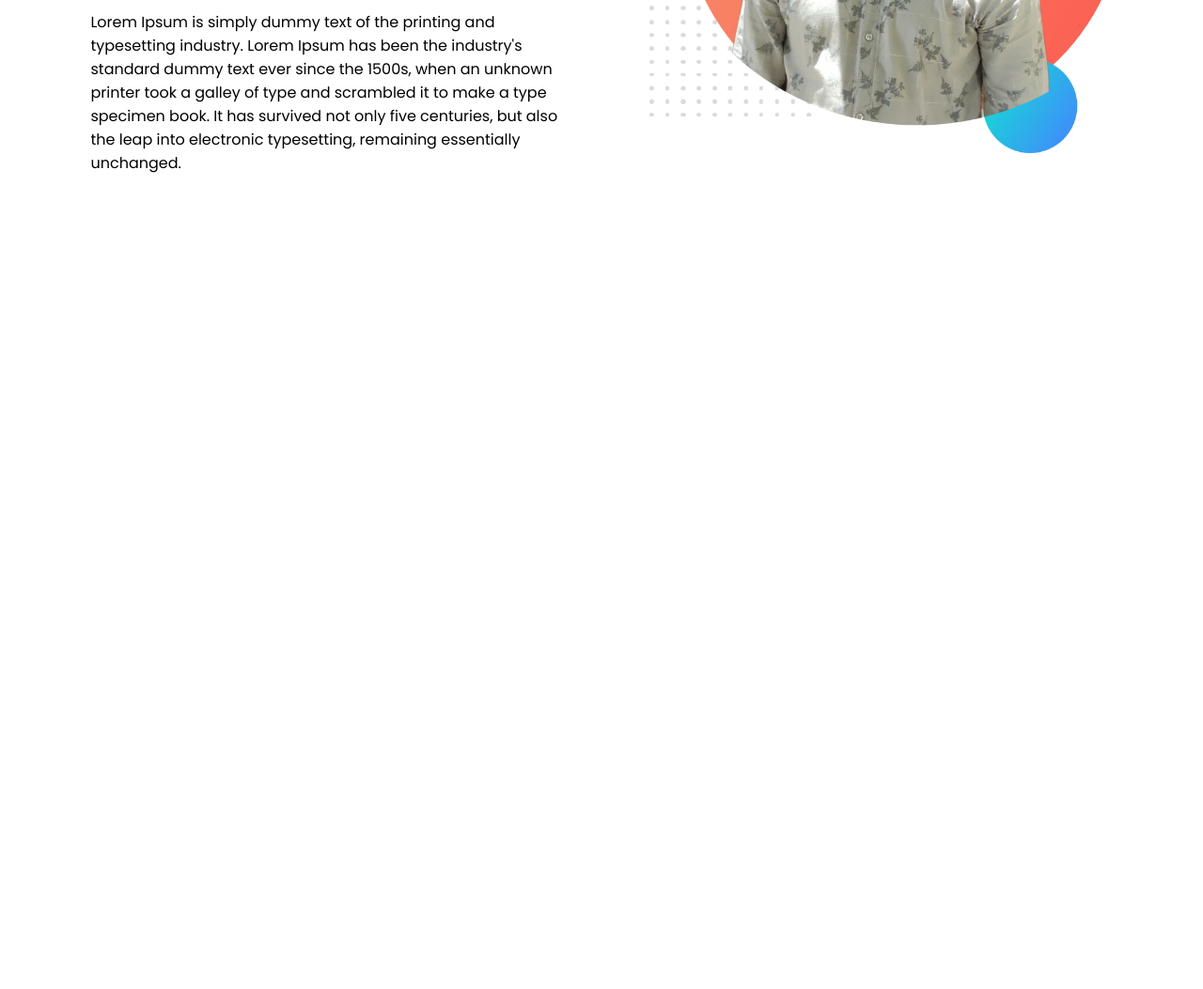
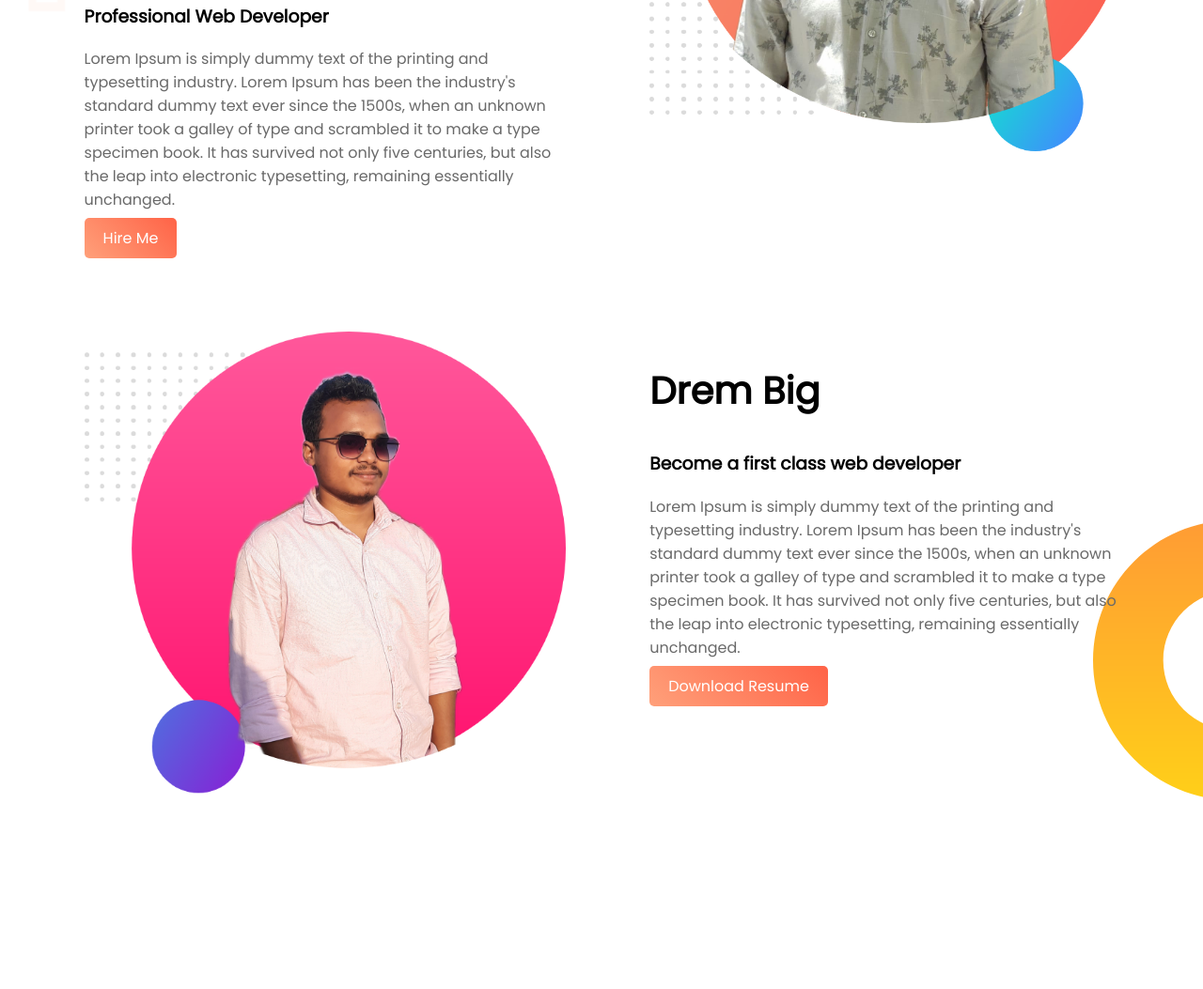
Before and after one commit to AtikurMilon/web-portfolio, a plain HTML site: page index.html in a window 1280 px wide. Shown: the part 347-1400 px from the top of the page at 94% size. Before the commit the page ends 800 px from the top, so only its background shows below. Drawn offline with Linux system fonts and the light colour scheme.

Commit message:
complete 2nd section

```diff
--- a/index.html
+++ b/index.html
@@ -9,16 +9,29 @@
     <link rel="stylesheet" href="style.css">
 </head>
 <body>
-    <section>
+    <section class="top-banner">
         <div class="half-width">
             <h1>Welcome To</h1>
             <h1><span class="name-highlight">Atikur Rahman</span> Website</h1>
+            <h3>Professional Web Developer</h3>
             <p>Lorem Ipsum is simply dummy text of the printing and typesetting industry. Lorem Ipsum has been the industry's standard dummy text ever since the 1500s, when an unknown printer took a galley of type and scrambled it to make a type specimen book. It has survived not only five centuries, but also the leap into electronic typesetting, remaining essentially unchanged.</p>
+            <a class="link-button" target="_blank" href="#">Hire Me</a>
         </div>
         <div class="half-width">
             <img src="images/profile1.png" alt="">
         </div>
     </section>
+    <section class="dream-area">
+        <div class="half-width">
+            <img src="images/profile2.png" alt="">
+        </div>
+        <div class="half-width">
+            <h2>Drem Big</h2>
+            <h3>Become a first class web developer</h3>
+            <p>Lorem Ipsum is simply dummy text of the printing and typesetting industry. Lorem Ipsum has been the industry's standard dummy text ever since the 1500s, when an unknown printer took a galley of type and scrambled it to make a type specimen book. It has survived not only five centuries, but also the leap into electronic typesetting, remaining essentially unchanged.</p>
+            <a class="link-button" target="_blank" href="#">Download Resume</a>
+        </div>
+    </section>
 
 </body>
 </html>
--- a/style.css
+++ b/style.css
@@ -1,8 +1,15 @@
 body{
     font-family: 'Poppins', sans-serif;
+    margin: 0;
 }
 h1{
     font-size: 50px;
+}
+h2{
+    font-size: 40px;
+}
+p{
+    color: dimgray;
 }
 .name-highlight{
     color: orange;
@@ -16,3 +23,24 @@ h1{
 .half-width img{
     width: 100%;
 }
+.top-banner{
+    background-image: url("images/top-banner.png");
+    background-repeat: no-repeat;
+}
+section{
+    height: 500px;
+    overflow: hidden;
+    padding-bottom: 200px;
+}
+.link-button{
+    text-decoration: none;
+    background-image: linear-gradient(45deg, lightSalmon, tomato);
+    padding: 10px 20px;
+    border-radius: 5px;
+    color: white;
+}
+.dream-area{
+    background-image: url("images/dream-bg.png");
+    background-repeat: no-repeat;
+    background-position: right;
+}
```
Also changed, not shown: images/profile2.png (added).
